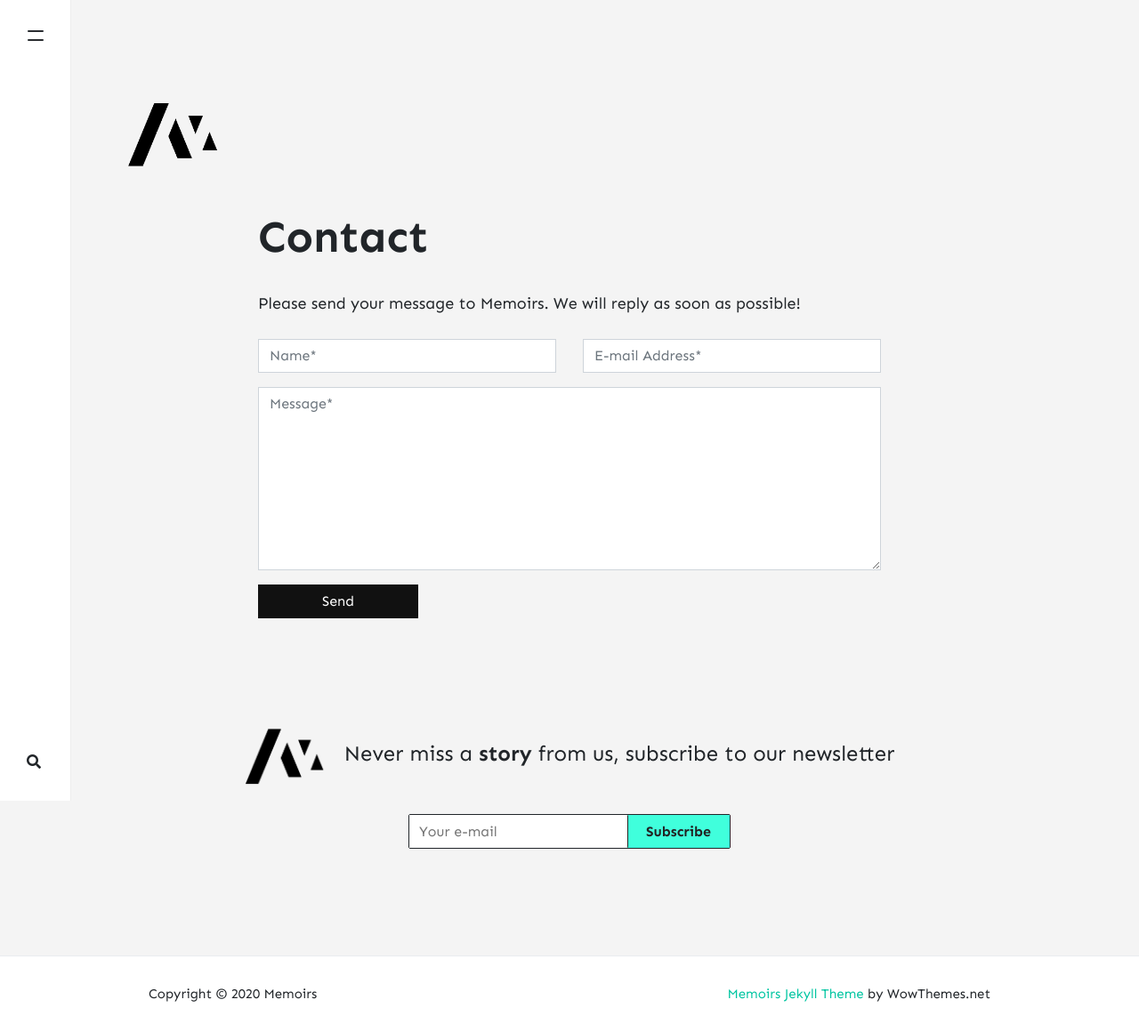
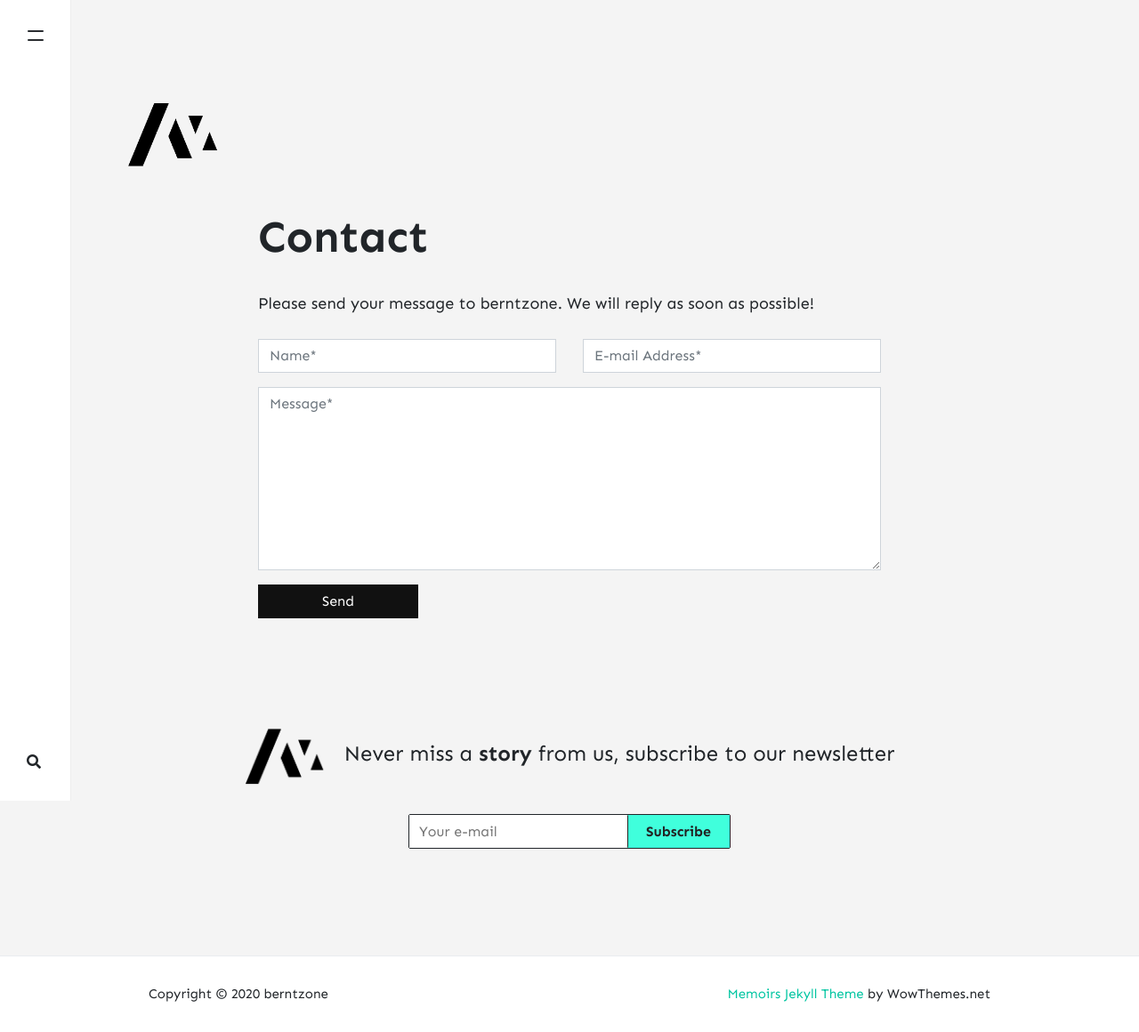
Before and after one commit to Berntzone/berntzone.github.io, a Jekyll site: the page built from _pages/contact.md, in a window 1280 px wide. Shown: the whole page at 89% size. Built offline with Jekyll 4.4.1, drawn with Linux system fonts in a browser that asks for light colours; nearby versions of some CDN libraries; comment, search, counter and statistics services are not loaded.

Commit message:
Update _config.yml

```diff
--- a/_config.yml
+++ b/_config.yml
@@ -1,6 +1,6 @@
 # Site
-name: "Memoirs"
-title: "Memoirs"
+name: "berntzone"
+title: "berntzone"
 description: "I will take you on the fabulous world of exploration. Travel, culture, lifestyle. Eat, Pray, Love!"
 logo: 'assets/images/logo.png'
 favicon: 'assets/images/logo.png'
```
